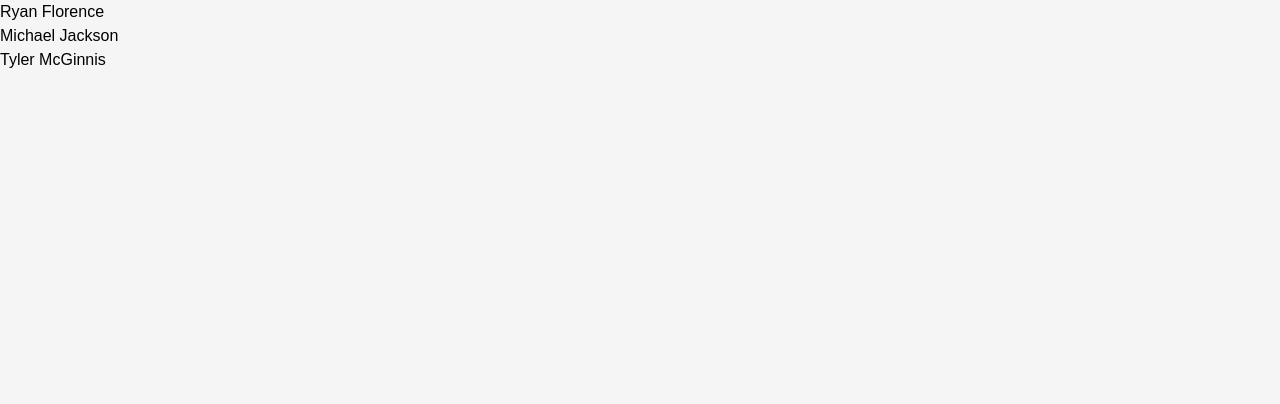
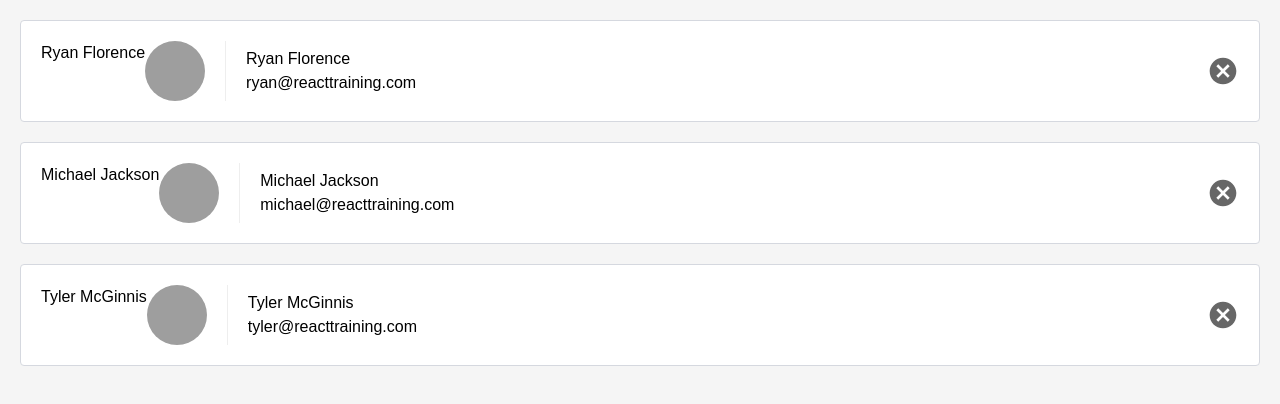
Before and after one commit to RusPosevkin/contacts-tutorial, a React (Create React App) app: page / in a window 1280 px wide. Shown: the top 404 px of the page. Built offline with nearby package versions, Linux system fonts and the light colour scheme.

Commit message:
add displaying avatar, name, email, remove button

```diff
--- a/src/ListContacts.js
+++ b/src/ListContacts.js
@@ -6,8 +6,18 @@
     return (
       <ol className='contact-list'>
         {this.props.contacts.map((contact) => (
-          <li key={contact.id}>
+          <li key={contact.id} className='contact-list-item'>
             {contact.name}
+            <div className='contact-avatar' style={{
+              backgroundImage: `url(${contact.avatarURL})`
+            }}/>
+            <div className='contact-details'>
+              <p>{contact.name}</p>
+              <p>{contact.email}</p>
+            </div>
+            <button className='contact-remove'>
+              Remove
+            </button>
           </li>
         ))}
       </ol>
```
